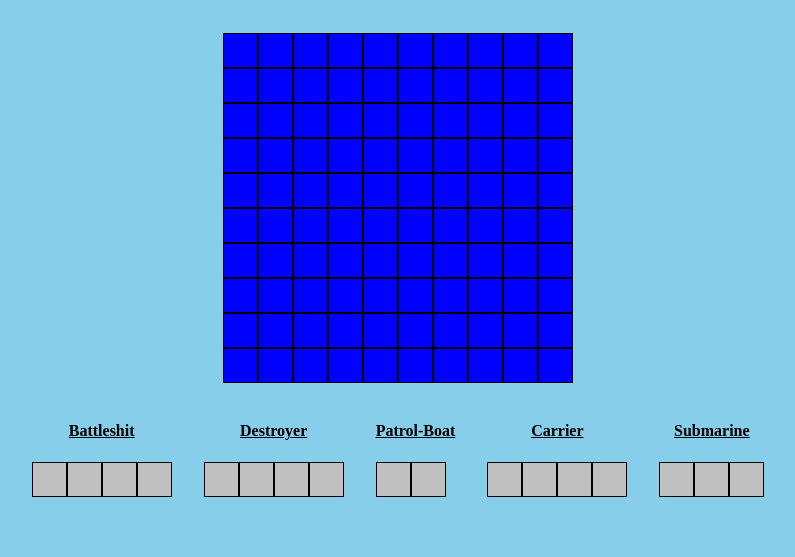
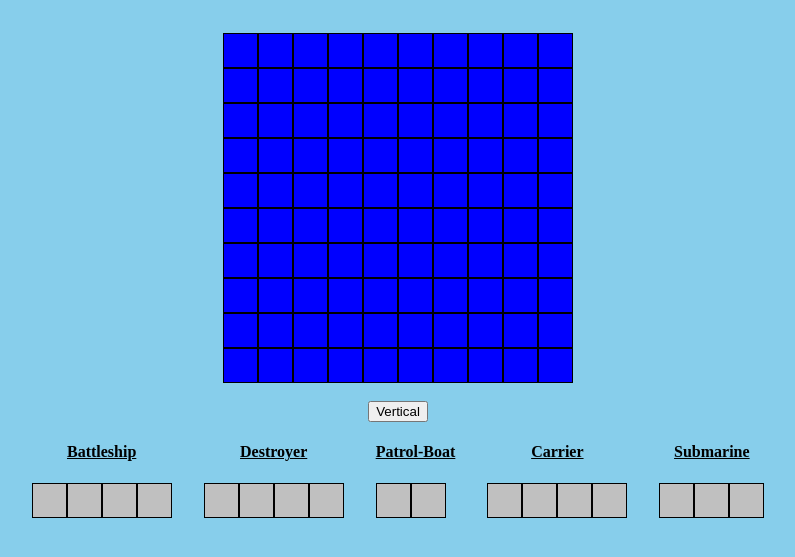
Before and after one commit to alecnissen/Battleship, a website built with webpack: page src/index.html in a window 1280 px wide. Shown: the part 165-722 px from the top of the page, without its empty margins (242-1037 px from the left). Built offline with nearby package versions, Linux system fonts and the light colour scheme.

Commit message:
debugging, trying to figure out how to place ships on the gameboard within the DOM

```diff
--- a/src/domLogic.js
+++ b/src/domLogic.js
@@ -4,10 +4,7 @@ import playerFactory from './playerFactory.js';
 import './gameModule.js';
 import { placeShipsOnPlayersBoard, playGame } from './gameModule.js';
 
-
-
 const gridContainer = document.getElementById('gameboard-grid-container');
-
 
 for (let i = 0; i < 10; i++) {
     for (let j = 0; j < 10; j++) {
@@ -26,45 +23,8 @@ for (let i = 0; i < 10; i++) {
         const clickedCell = gameboard[i][j];
         console.log('Clicked cell in gameboard:', clickedCell);
     })
-
 }
 }
-
-// I will begin to display the ships, so the user can start to click
-
-// them and place them on the board,
-
-// make a big container for them,
-
-// add the ships to that container
-
-// each ship will needs its own container,
-
-// big container for all ships, each ship has own container,
-
-// begin with html
-
-// Ok how the fuck do I begin placing ships, and making ship objects within DOM
-
-// do I make a function which has ship objects
-
-// then pass so there styles are created then append,
-
-// how will I associate each DOM ship with it's object?????
-
-// create factory, that creates the ship object
-
-// and also creates its DOM structure?
-
-// takes in ship object and a length,
-
-// ship is created inside,
-
-// then loops through and creates ship object within the DOM
-
-// HOW TO CONNECT THEM ? `
-
-
 
 
 let battleShip = ship('Battleship', 4, 'vertical');
@@ -72,11 +32,6 @@ let destroyer = ship('Destroyer', 4, 'horizontal' );
 let patrolBoat = ship('Patrol-boat', 2, 'vertical');
 let carrierBoat = ship('Carrier', 4, 'horizontal');
 let submarine = ship('Submarine', 3, 'vertical');
-
-
-
-
-
 
 
 
@@ -91,6 +46,12 @@ let submarine = ship('Submarine', 3, 'vertical');
         battleshipContainer.dataset.shipID = JSON.stringify(battleShip);
         console.log(battleshipContainer);
         battleshipContainer.addEventListener('click', (e) => {
+            battleshipContainer.classList.add('battleship-hover-class'); // only added hover class for BS, testing this first.
+            // I would have to add another function. or at least call another function which places the ship on the board.
+            // click on the ship and it will trigger another function,
+            // pass the ship obj to it,
+            // what would that function do? access the gameboard, mouseover event, if it mouses over the gameboard show the ship object (the hover class)
+            console.log(battleshipContainer);
         })
     }
 }
@@ -106,7 +67,6 @@ function createDestroyerDOMObj() {
         destroyerContainer.dataset.shipID = JSON.stringify(destroyer);
         console.log(destroyerContainer);
         destroyerContainer.addEventListener('click', (e) => {
-
         })
     }
 }
@@ -162,12 +122,6 @@ function createSubmarineDOMObj() {
 
 createSubmarineDOMObj();
 
-// createShipObjectsDOM(battleShip, 4);
-
-
-// function to place ships
-// has ship objects,
-//
 
 
 
--- a/src/gameboardFactory.js
+++ b/src/gameboardFactory.js
@@ -125,6 +125,12 @@ let carrierBoat = ship('Carrier', 4, 'horizontal');
 let submarine = ship('Submarine', 3, 'vertical');
 let gameboard = gameboardFactory();
 
+
+
+
+
+
+
 // gameboard.placeShip(battleShip, 3, 2, 4, 'vertical');
 // gameboard.placeShip(destroyer, 4, 5, 4, 'horizontal');
 // gameboard.placeShip(patrolBoat, 0, 0, 2, 'vertical');
--- a/src/index.html
+++ b/src/index.html
@@ -18,17 +18,14 @@
 </div>
 
 <br>
+<div id="change-ship-direction-btn">
+<button>Vertical</button>
+</div>
 
-
-<!-- <h4 id="battleship-description-text">Battleshit</h4> -->
-<!-- <div id="ship-obj-description-names">
-<h4>Battleship</h4>
-<h4>Destroyer</h4>
-</div>  -->
 
 <div id="container-for-ship-objects">
   <div id="container-for-battleship-description-text">
-    <h4>Battleshit</h4>
+    <h4>Battleship</h4>
   <div id="container-for-battleship">
   </div>
   </div>
--- a/src/playerFactory.js
+++ b/src/playerFactory.js
@@ -8,6 +8,10 @@ import ship from './shipFactory.js';
 
 import gameboardFactory from './gameboardFactory.js';
 
+export default function playerFactory(name) {
+    const gameboard = gameboardFactory();
+    return {name, gameboard};
+}
 
 // make a player factory function.
 // that makes a player for the game
@@ -170,10 +174,6 @@ import gameboardFactory from './gameboardFactory.js';
 
 // determine a winner and print a message or modal pop-up that displays winner
 
-export default function playerFactory(name) {
-    const gameboard = gameboardFactory();
-    return {name, gameboard};
-}
 
 
 // const player1 = playerFactory('alec');
--- a/src/style.css
+++ b/src/style.css
@@ -35,11 +35,10 @@ body {
 
 /* ship objects for DOM and container styles below */
 
-/* #battleship-description-text-container {
+#change-ship-direction-btn {
     display: flex;
-    flex-direction: r;
-} */
-
+    justify-content: center;
+}
 
 #container-for-ship-objects {
     display: flex;
@@ -69,10 +68,6 @@ body {
     background-color: silver;
     border: 1px solid black;
 }
-
-
-
-
 
 
 /* player board, flex container
```
Also changed, not shown: src/gameModule.js (+0 -19 lines).
